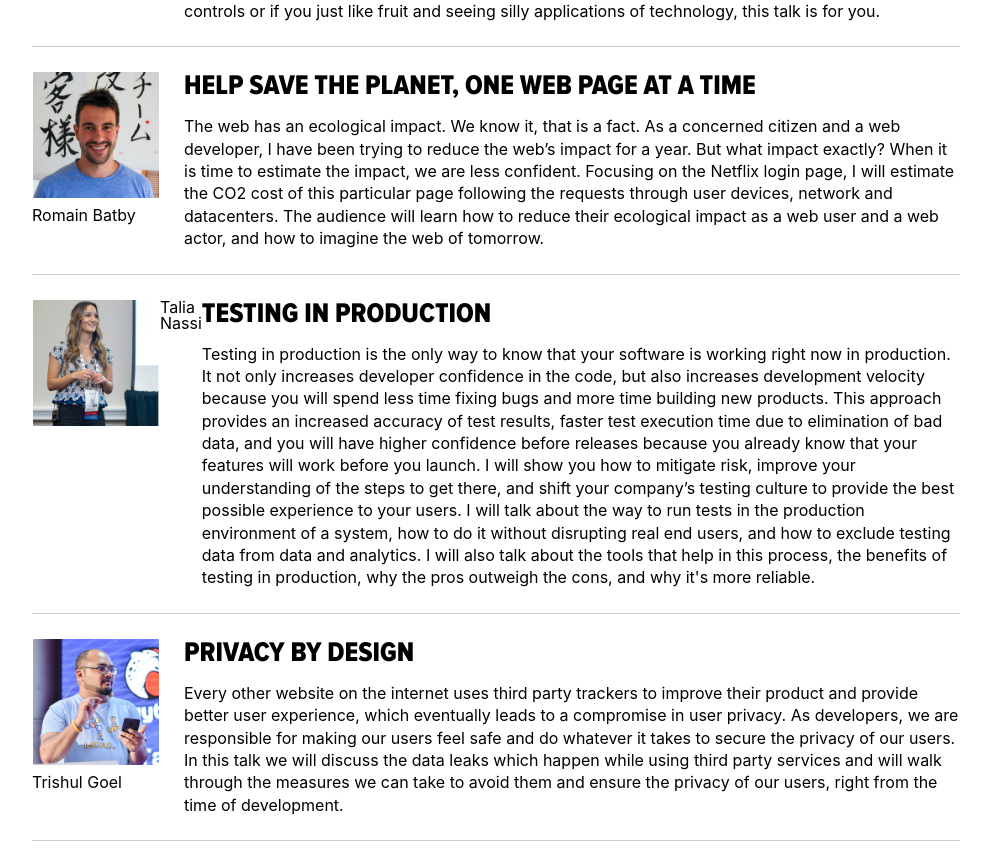
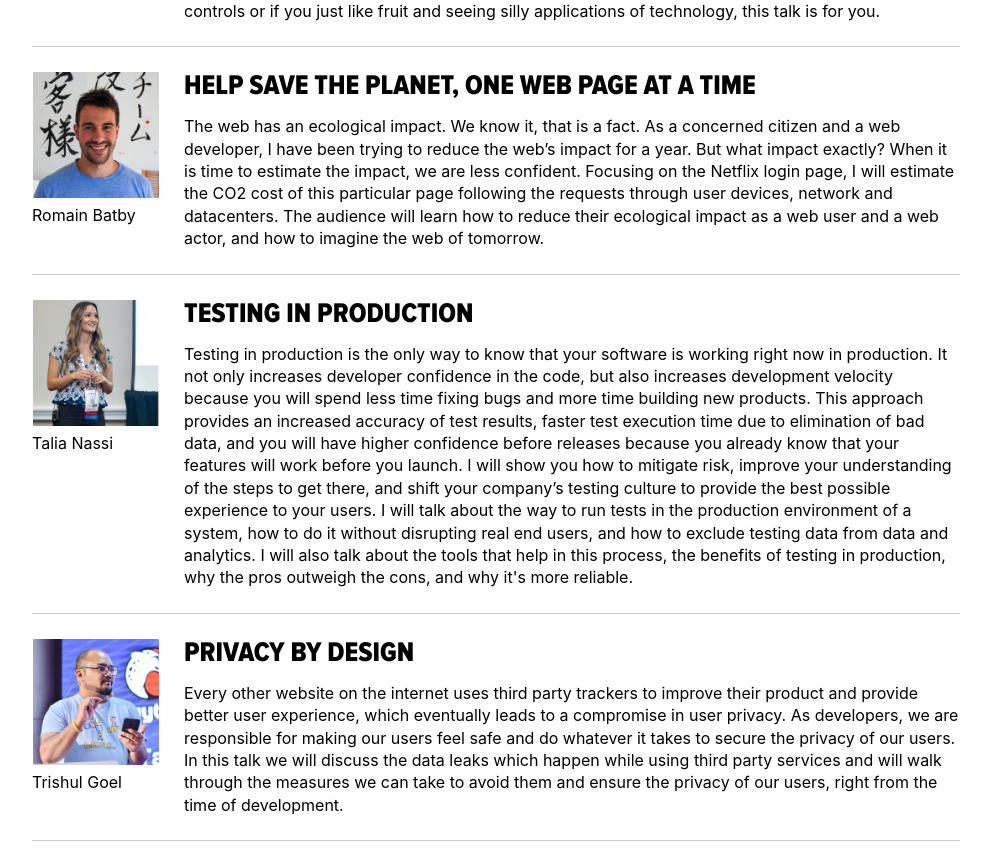
Before and after one commit to giuliatosato/2020.jsday.it, a Jekyll site: the page built from talks.html, in a window 1280 px wide. Shown: the part 3358-4222 px from the top of the page, without its empty margins (144-1135 px from the left). Built offline with Jekyll 4.4.1, drawn with Linux system fonts in a browser that asks for light colours; comment, search, counter and statistics services are not loaded.

Commit message:
Add missing class to speaker element

```diff
--- a/_includes/talks/talk.html
+++ b/_includes/talks/talk.html
@@ -11,6 +11,9 @@
                             {% if speaker.twitter %}
                             <a class="talk__speaker" href="https://twitter.com/{{ speaker.twitter }}"
                                title="{{ speaker.first_name }} {{ speaker.last_name }}">
+                            {% else %}
+                            <span class="talk__speaker"
+                                  title="{{ speaker.first_name }} {{ speaker.last_name }}">
                             {% endif %}
                                 <div class="talk__picture" style="background-image: url('images/speakers/{{ speaker.image }}')"></div>
                                 <div>
@@ -23,6 +26,9 @@
                                 </div>
                             {% if speaker.twitter %}
                             </a>
+                            {% else %}
+                            <span class="talk__speaker"
+                                  title="{{ speaker.first_name }} {{ speaker.last_name }}">
                             {% endif %}
                         </div>
                     {% endif %}
```
